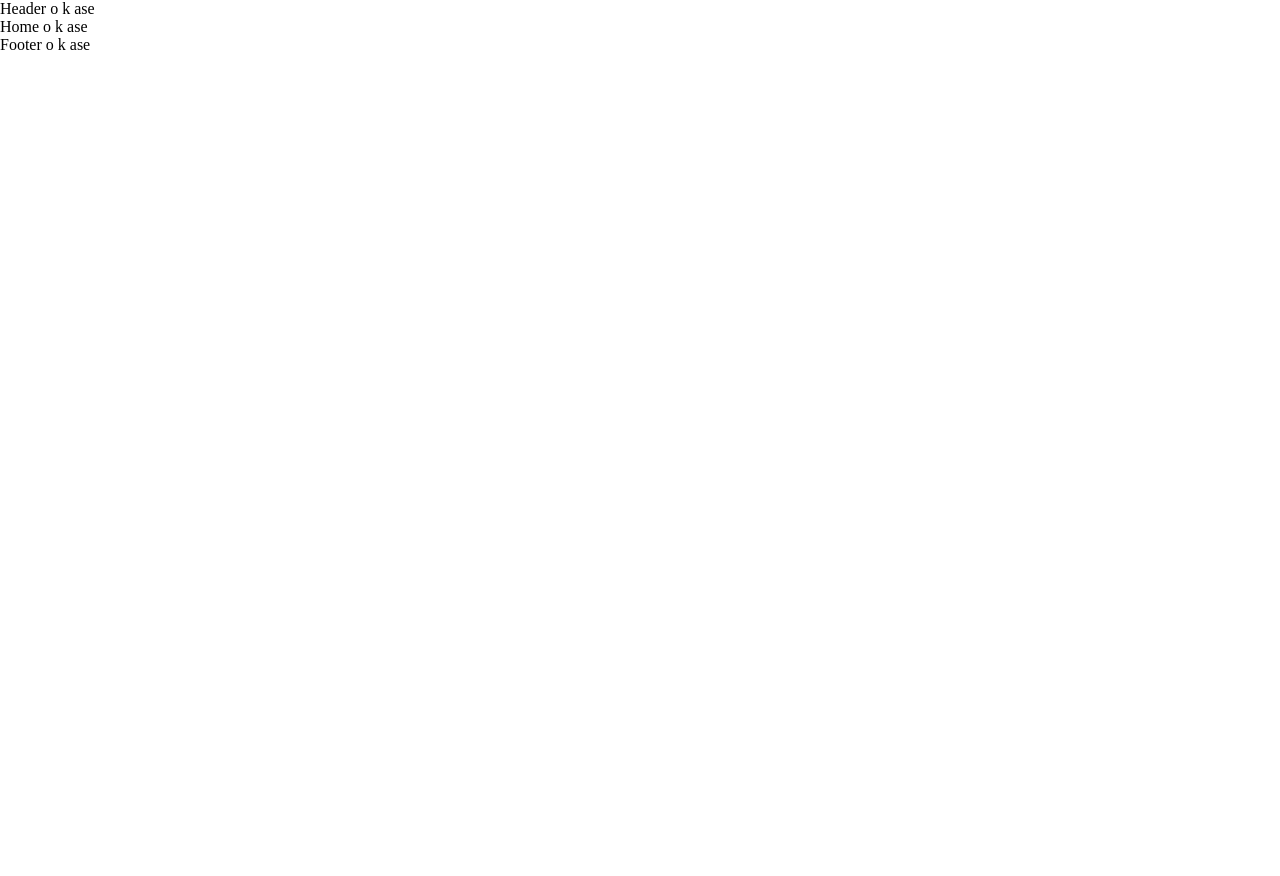
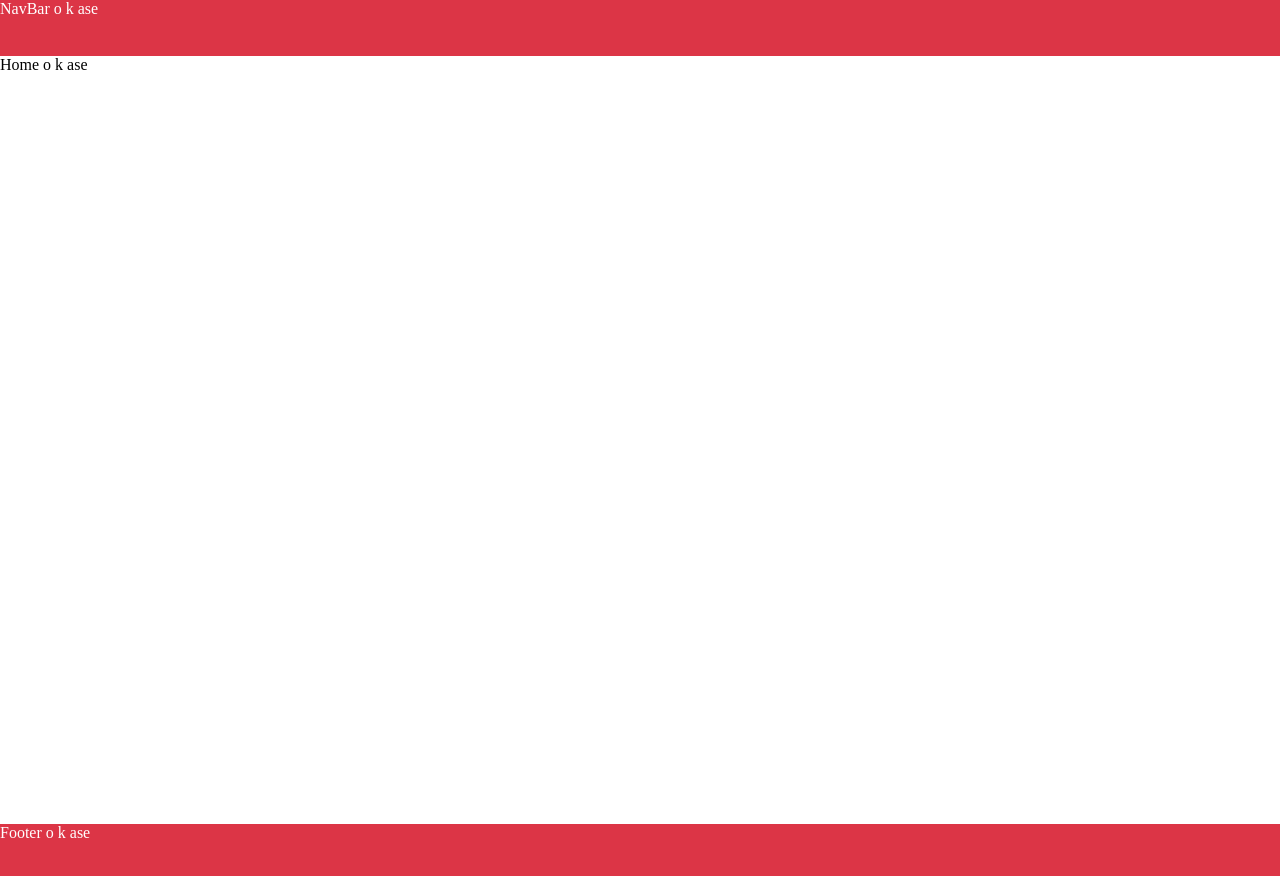
Before and after one commit to MageLnk/React-II-browser-router-challenge, a React (Create React App) app: page / in a window 1280 px wide. Shown: the top 876 px of the page. Before the commit the page ends 800 px from the top, so only its background shows below. Built offline with nearby package versions, Linux system fonts and the light colour scheme.

Commit message:
Layout done

```diff
--- a/src/App.jsx
+++ b/src/App.jsx
@@ -3,6 +3,8 @@ import { BrowserRouter, Route, Routes } from "react-router-dom";
 // Context
 import GeneralContext from "./Context/GeneralContext";
 // Components
+import { NavBar, Footer } from "./Components";
+// Pages
 import { Home, Error404 } from "./pages";
 
 const App = () => {
@@ -12,10 +14,14 @@ const App = () => {
 
   return (
     <BrowserRouter>
-      <Routes>
-        <Route path="/" element={<Home />} />
-        <Route path="*" element={<Error404 />} />
-      </Routes>
+      <div className="app-container">
+        <NavBar />
+        <Routes>
+          <Route path="/" element={<Home />} />
+          <Route path="*" element={<Error404 />} />
+        </Routes>
+        <Footer />
+      </div>
     </BrowserRouter>
   );
 };
--- a/src/Components/Content/index.jsx
+++ /dev/null
@@ -1,5 +0,0 @@
-const Content = () => {
-  return <div>Home o k ase</div>;
-};
-
-export default Content;
--- a/src/Components/Footer/index.jsx
+++ b/src/Components/Footer/index.jsx
@@ -1,5 +1,5 @@
 const Footer = () => {
-  return <div>Footer o k ase</div>;
+  return <div className="footer-container">Footer o k ase</div>;
 };
 
 export default Footer;
--- a/src/Components/Header/index.jsx
+++ /dev/null
@@ -1,5 +0,0 @@
-const Header = () => {
-  return <div>Header o k ase</div>;
-};
-
-export default Header;
--- /dev/null
+++ b/src/Components/HomeContent/index.jsx
@@ -0,0 +1,5 @@
+const HomeContent = () => {
+  return <div>Home o k ase</div>;
+};
+
+export default HomeContent;
--- /dev/null
+++ b/src/Components/NavBar/index.jsx
@@ -0,0 +1,5 @@
+const NavBar = () => {
+  return <div className="navbar-container">NavBar o k ase</div>;
+};
+
+export default NavBar;
--- a/src/Components/index.js
+++ b/src/Components/index.js
@@ -1,3 +1,3 @@
 export { default as Footer } from "./Footer";
-export { default as Header } from "./Header";
-export { default as Content } from "./Content";
+export { default as NavBar } from "./NavBar";
+export { default as HomeContent } from "./HomeContent";
--- a/src/Context/GeneralContext/Provider.js
+++ b/src/Context/GeneralContext/Provider.js
@@ -16,25 +16,6 @@ const GeneralContextProvider = ({ children }) => {
     }
   };
 
-  const guitarra = {
-    brand: "Fender",
-    model: "Stratocaster",
-    year: "2016",
-    price: "1000000",
-    strings: 6,
-  };
-
-  const example = (text) => {
-    return new Map(Object.entries(guitarra));
-  };
-
-  useEffect(() => {
-    console.log(example());
-    //console.log(
-    //  "Una buen ejemplo para traer data desde una Api al momento de cargar la app, es usar el useEffect acá"
-    //);
-  }, []);
-
   return <GeneralContext.Provider value={{ test, setTest }}>{children}</GeneralContext.Provider>;
 };
 
--- a/src/index.css
+++ b/src/index.css
@@ -2,3 +2,32 @@ body {
   margin: 0;
   padding: 0;
 }
+
+.navbar-container {
+  grid-area: NavBar;
+  background-color: #dc3546;
+  color: white;
+}
+
+.home-page-container {
+  grid-area: main-content;
+}
+
+.footer-container {
+  grid-area: footer;
+  background-color: #dc3546;
+  color: white;
+}
+
+.app-container {
+  display: grid;
+  min-height: 100vh;
+  height: auto;
+  width: 100%;
+  grid-template-areas:
+    "NavBar"
+    "main-content"
+    "footer";
+  grid-template-rows: 3.5rem 96% 4rem;
+  grid-template-columns: 100%;
+}
--- a/src/pages/Home/index.jsx
+++ b/src/pages/Home/index.jsx
@@ -1,12 +1,10 @@
-import { Footer, Header, Content } from "../../Components/";
+import { HomeContent } from "../../Components/";
 
 const Home = () => {
   return (
-    <>
-      <Header />
-      <Content />
-      <Footer />
-    </>
+    <div className="home-page-container">
+      <HomeContent />
+    </div>
   );
 };
 
```
Also changed, not shown: 2 other files (tests, documents, lock files or other folders).
